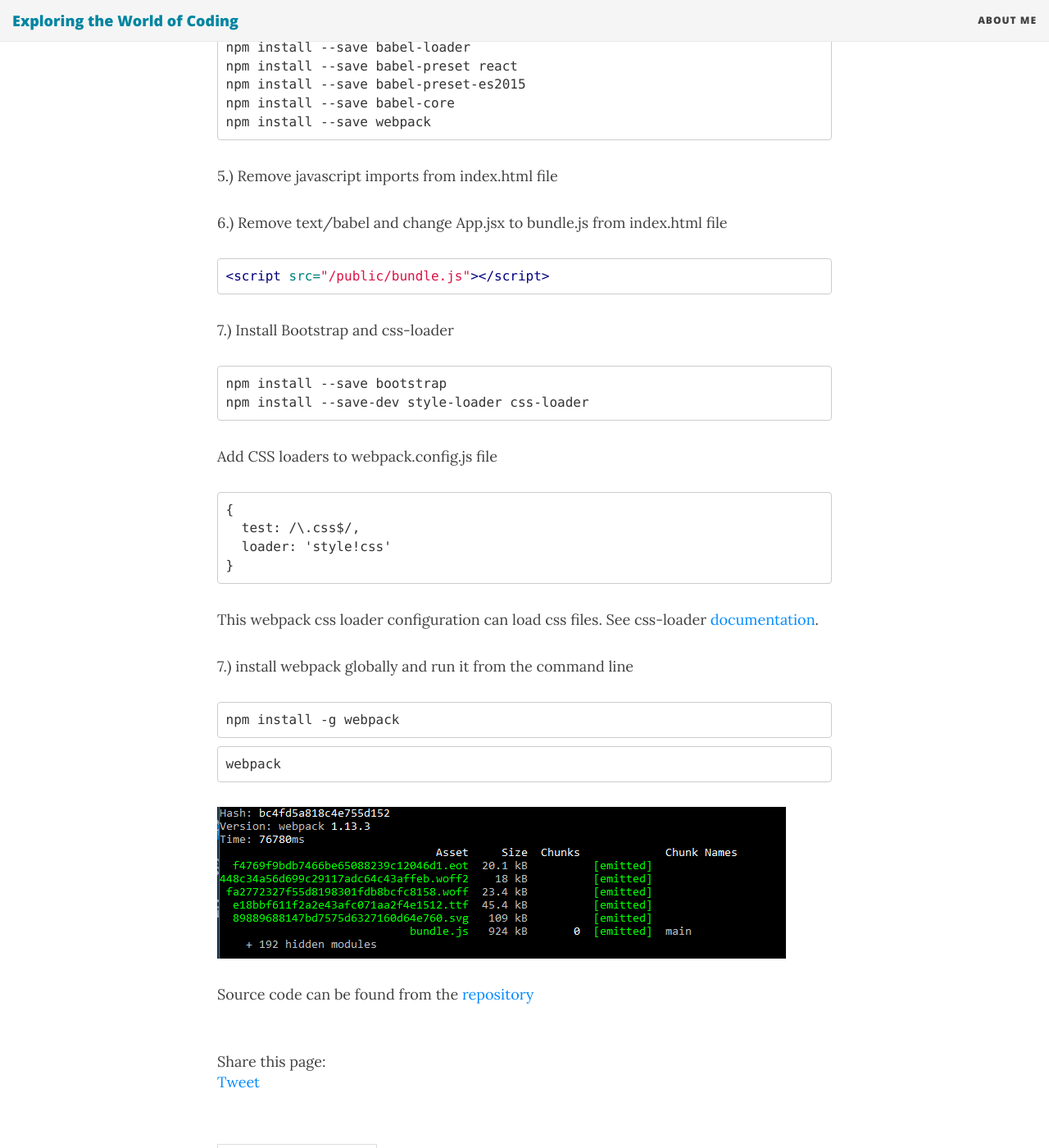
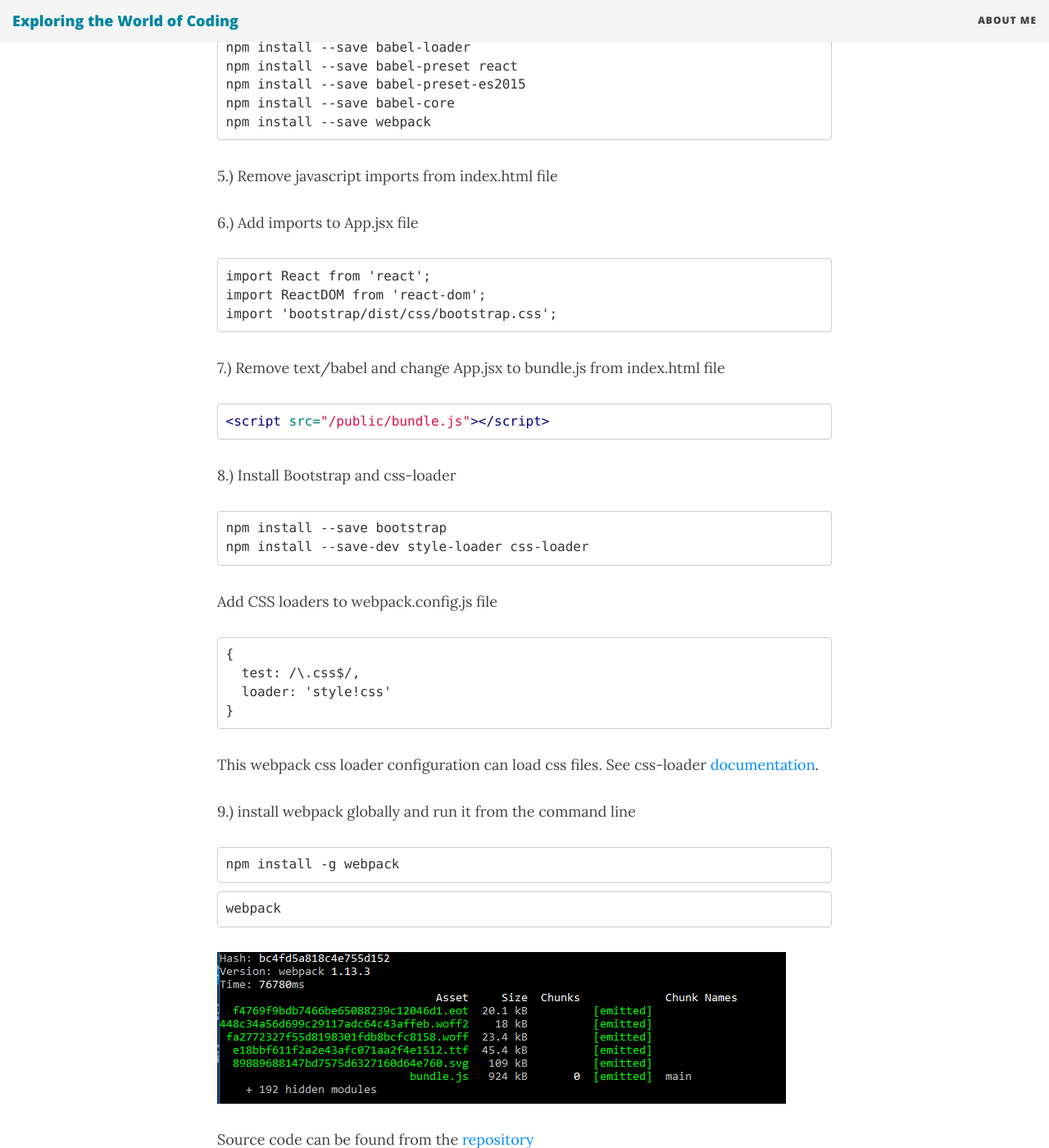
Before and after one commit to juhahinkula/juhahinkula.github.io, a Jekyll site: the page built from _posts/2016-11-16-webpack.markdown, in a window 1280 px wide and 1400 px high, scrolled down 1484 px. Shown: the whole window at 82% size. Built offline with Jekyll 4.4.1, drawn with Linux system fonts in a browser that asks for light colours; nearby versions of some CDN libraries; comment, search, counter and statistics services are not loaded.

Commit message:
modifications to post

```diff
--- a/_posts/2016-11-16-webpack.markdown
+++ b/_posts/2016-11-16-webpack.markdown
@@ -62,13 +62,21 @@ npm install --save webpack
 
 5.) Remove javascript imports from index.html file
 
-6.) Remove text/babel and change App.jsx to bundle.js from index.html file
+6.) Add imports to App.jsx file
+
+{% highlight html %}
+import React from 'react';
+import ReactDOM from 'react-dom';
+import 'bootstrap/dist/css/bootstrap.css';
+{% endhighlight %}
+
+7.) Remove text/babel and change App.jsx to bundle.js from index.html file
 
 {% highlight html %}
 <script src="/public/bundle.js"></script>
 {% endhighlight %}
 
-7.) Install Bootstrap and css-loader
+8.) Install Bootstrap and css-loader
 
 {% highlight html%}
 npm install --save bootstrap
@@ -86,7 +94,7 @@ Add CSS loaders to webpack.config.js file
 
 This webpack css loader configuration can load css files. See css-loader [documentation](https://github.com/webpack/css-loader).
 
-7.) install webpack globally and run it from the command line
+9.) install webpack globally and run it from the command line
 
 {% highlight html %}
 npm install -g webpack
```
